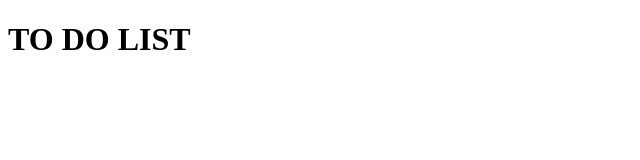
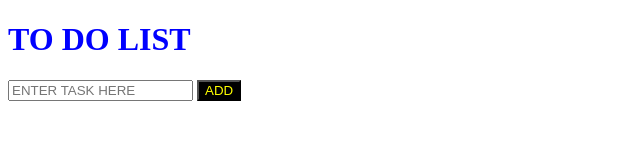
Before and after one commit to shiningfinger5/ToDo-WS, a website: page index.html in a window 1280 px wide. Shown: the whole page, without its empty margins (0-640 px from the left). Drawn offline with Linux system fonts and the light colour scheme.

Commit message:
adding functionality and css elements

```diff
--- a/index.html
+++ b/index.html
@@ -4,8 +4,16 @@
   <meta charset="UTF-8">
   <meta name="viewport" content="width=device-width, initial-scale=1.0">
   <title>To-do List</title>
+  <link rel="stylesheet" href="./style.css">
 </head>
 <body>
+  <script defer src="./index.js"></script>
   <h1>TO DO LIST</h1>
+
+  <div>
+    <input type="text" id="myInput" placeholder ="ENTER TASK HERE" />
+    <button onclick = "addTask()">ADD</button>
+    <ul id="myList"></ul>
+  </div>
 </body>
 </html>
--- a/index.js
+++ b/index.js
@@ -0,0 +1,15 @@
+let toDoList =[];
+
+function addTask(){
+  let inputElement = document.querySelector("#myInput");
+  let taskText = inputElement.value;
+  toDoList.push(taskText);
+
+  let newTask = document.createElement("li");
+  newTask.textContent = taskText;
+
+  let list = document.querySelector("#myList");
+  list.appendChild(newTask);
+
+  inputElement.value = "";
+}
--- a/style.css
+++ b/style.css
@@ -0,0 +1,13 @@
+h1{
+  color:blue
+}
+
+button{
+  color:yellow;
+  background-color: black
+}
+
+li{
+  color:red;
+  width: 200px;
+}
```
Also changed, not shown: package.json (added, +26 -0 lines), 1 other file.
